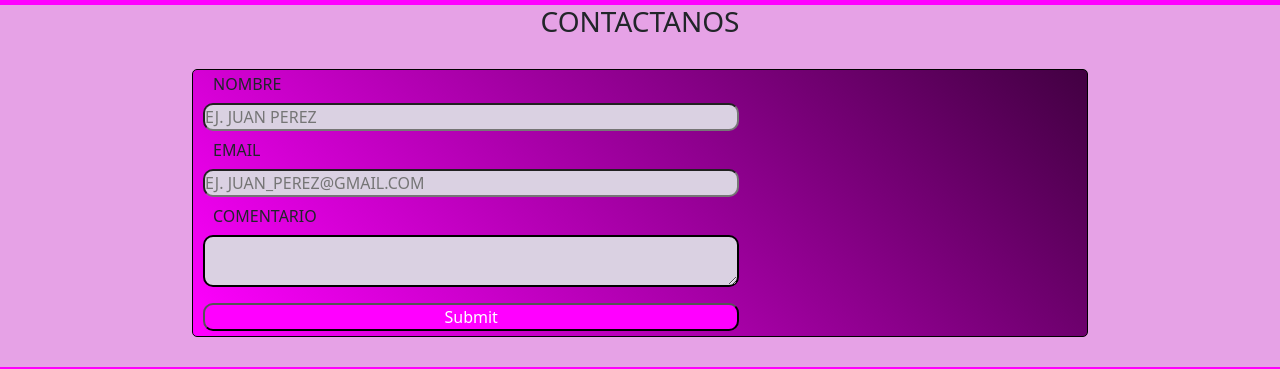
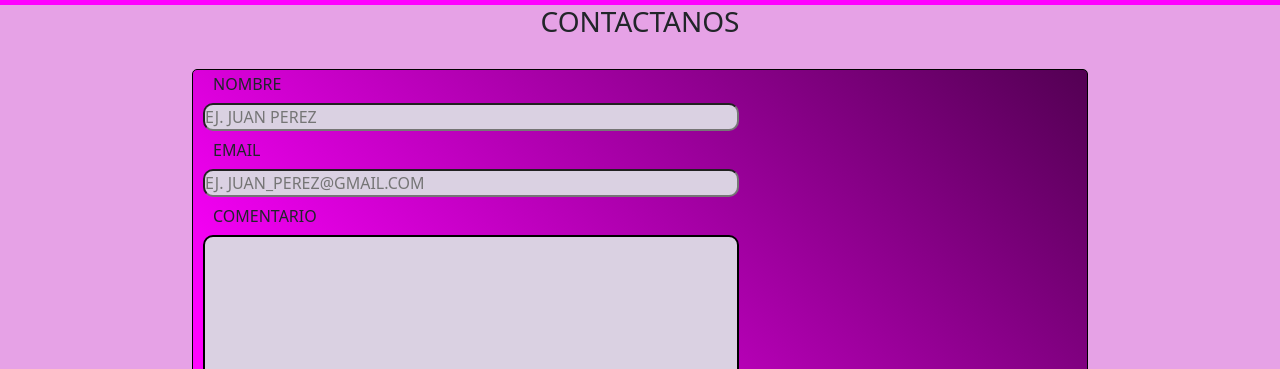
Before and after one commit to sirwdr/PreEntrega-3, a website: page pages/contacto.html in a window 1280 px wide. Shown: the part 201-570 px from the top of the page. Drawn offline with nearby package versions, Linux system fonts and the light colour scheme.

Commit message:
modifique contactos

```diff
--- a/scss/estilo.scss
+++ b/scss/estilo.scss
@@ -82,7 +82,7 @@ h3 {
     border-radius: 10px;
     background-color: #dad1e2;
     width: 60%;
-    height: auto;
+    height: 150px;
     border: black 2px solid;
 }
 
```
Also changed, not shown: css/estilo.css, 1 other file.
